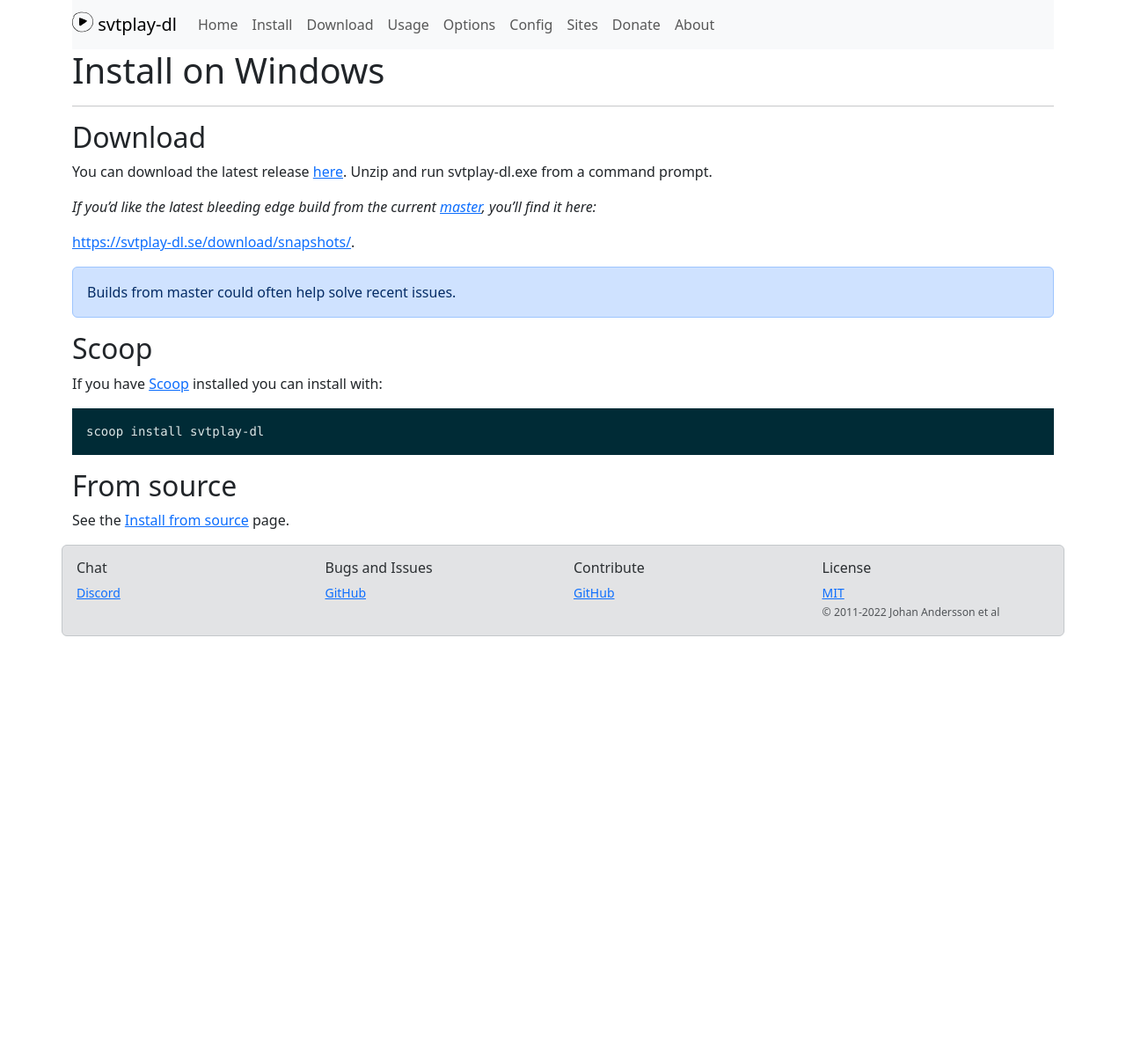
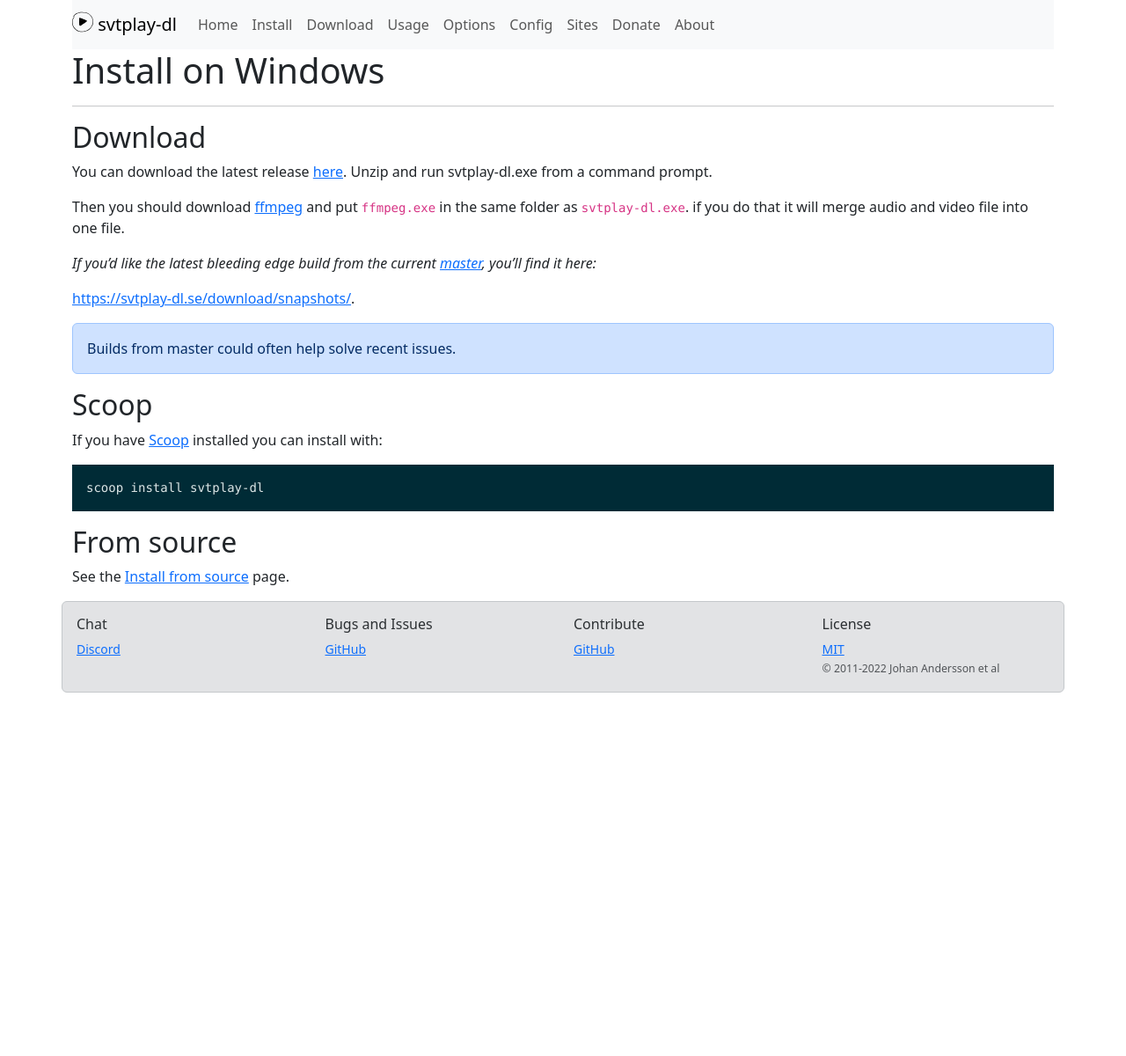
Before and after one commit to spaam/svtplay-dl-web, a Jekyll site: the page built from _pages/install/windows.md, in a window 1280 px wide. Shown: the whole page at 88% size. Built offline with Jekyll 4.4.1, drawn with Linux system fonts in a browser that asks for light colours; comment, search, counter and statistics services are not loaded.

Commit message:
Mention ffmpeg in windows install

```diff
--- a/_pages/install/windows.md
+++ b/_pages/install/windows.md
@@ -9,6 +9,10 @@
 ## Download
 
 You can download the latest release [here](https://svtplay-dl.se/archive/). Unzip and run svtplay-dl.exe from a command prompt.
+
+Then you should download [ffmpeg](https://www.gyan.dev/ffmpeg/builds/ffmpeg-release-essentials.zip) and put `ffmpeg.exe` in the same folder as `svtplay-dl.exe`.
+if you do that it will merge audio and video file into one file.
+
 
 _If you'd like the latest bleeding edge build from the current [master](https://github.com/spaam/svtplay-dl), you'll find it here:_
 
```
